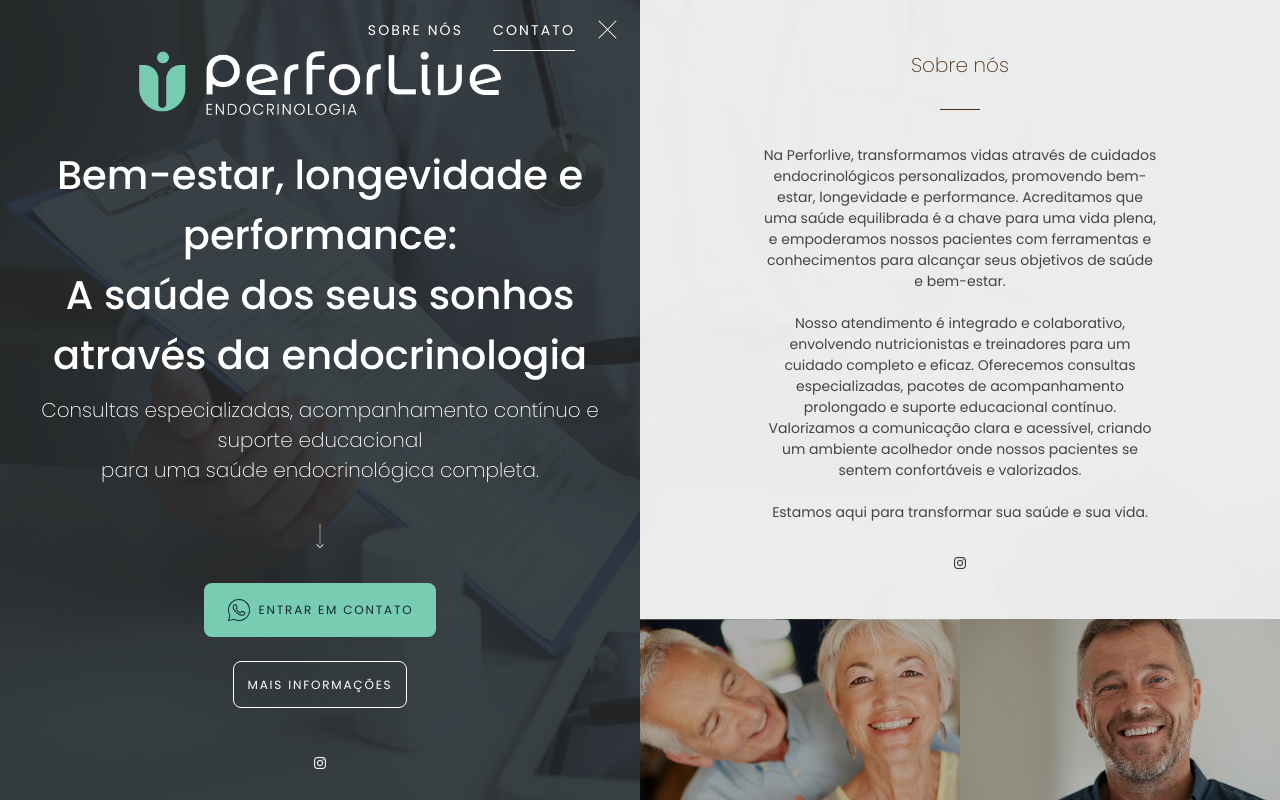
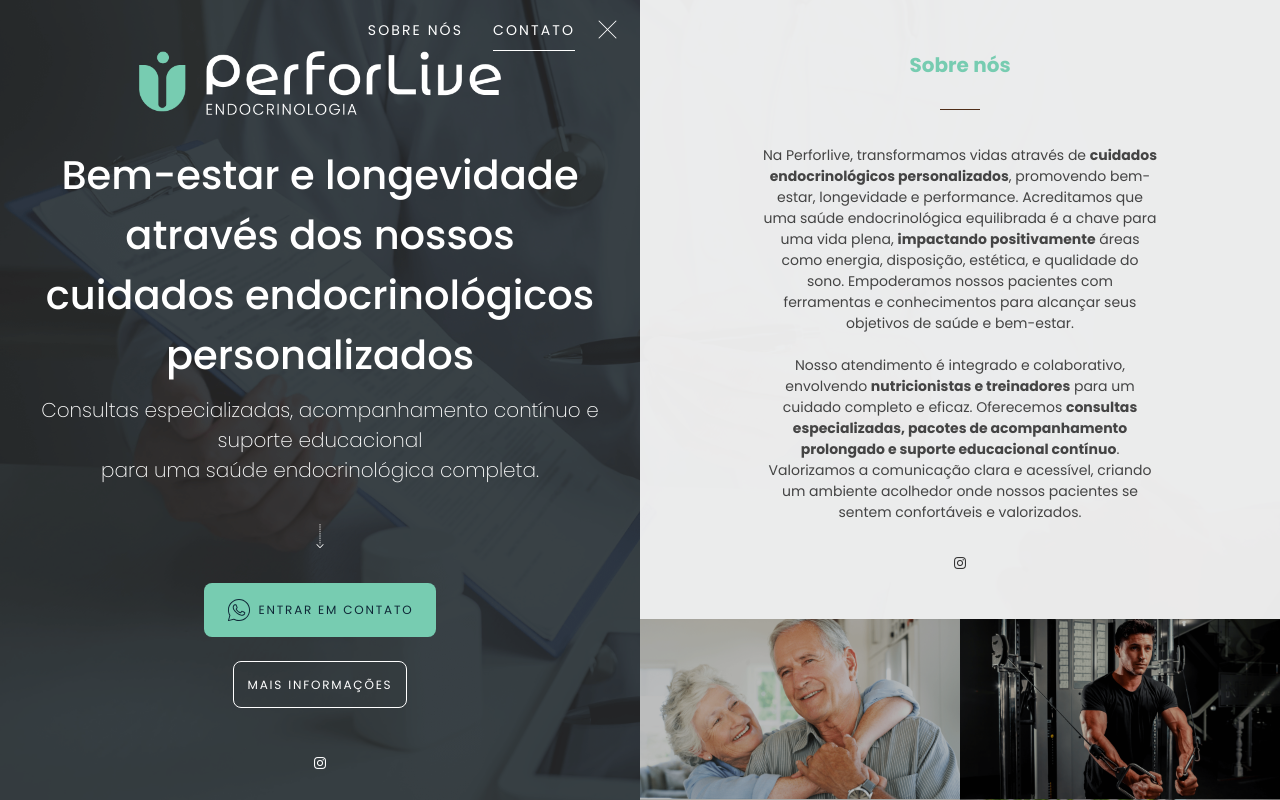
Before and after one commit to lucasrcorreia23/perforlive, a plain HTML site: page index.html in a window 1280 px wide. Both pictures are taken after a click on the button 1247 px from the left and 31 px from the top of the page. Shown: the top 800 px of the page. Drawn offline with Linux system fonts and the light colour scheme; a web font is replaced by a local one.

Commit message:
ajustes feitos

```diff
--- a/index.html
+++ b/index.html
@@ -228,8 +228,7 @@
 
             <div class="p-t-b-15">
               <!-- Headline & Description -->
-              <h1>Bem-estar, longevidade e performance:<br>
-                A saúde dos seus sonhos através da endocrinologia
+              <h1>Bem-estar e longevidade através dos nossos<br> cuidados endocrinológicos personalizados
                 </h1>
 
               <h3>Consultas especializadas, acompanhamento contínuo e suporte educacional <br>para uma saúde endocrinológica completa.<br>
@@ -286,17 +285,18 @@
 
               <!-- Headline -->
               <div class="wrap-line border-dark">
-                <h3 style="color:#4E2D18"><span class="font-weight-200">Sobre</span> nós</h3>
+                <h3 style="color:#77ccb1"><strong class="font-weight-500">Sobre nós</h3></strong>
               </div>
               <!-- /End Headline -->
 
               <!-- Description -->
               <div class="p-t-b-15  text-grey">
-                <p>Na Perforlive, transformamos vidas através de cuidados endocrinológicos personalizados, promovendo bem-estar, longevidade e performance. Acreditamos que uma saúde equilibrada é a chave para uma vida plena, e empoderamos nossos pacientes com ferramentas e conhecimentos para alcançar seus objetivos de saúde e bem-estar. <br><br>
+                <p>Na Perforlive, transformamos vidas através de <strong>cuidados endocrinológicos personalizados</strong>, promovendo bem-estar, longevidade e performance. Acreditamos que uma saúde endocrinológica equilibrada é a chave para uma vida plena, <strong>impactando positivamente</strong> áreas como energia, disposição, estética, e qualidade do sono. Empoderamos nossos pacientes com ferramentas e conhecimentos para alcançar seus objetivos de saúde e bem-estar.
+                  <br><br>
 
-                  Nosso atendimento é integrado e colaborativo, envolvendo nutricionistas e treinadores para um cuidado completo e eficaz. Oferecemos consultas especializadas, pacotes de acompanhamento prolongado e suporte educacional contínuo. Valorizamos a comunicação clara e acessível, criando um ambiente acolhedor onde nossos pacientes se sentem confortáveis e valorizados.<br><br>
+                  Nosso atendimento é integrado e colaborativo, envolvendo <strong>nutricionistas e treinadores</strong> para um cuidado completo e eficaz. Oferecemos <strong>consultas especializadas, pacotes de acompanhamento prolongado e suporte educacional contínuo</strong>. Valorizamos a comunicação clara e acessível, criando um ambiente acolhedor onde nossos pacientes se sentem confortáveis e valorizados.
 
-                  Estamos aqui para transformar sua saúde e sua vida.</p>
+                  </p>
               </div>
               <!-- /End Description -->
 
@@ -317,9 +317,9 @@
           <div class="gallery row no-gutters p-t-b-30">
              <!-- Image 3 -->
              <figure class="col-xs-6 img-hover-effect">
-              <a href="images/longevidade.jpg"
+              <a href="images/longevidade.png"
                  data-size="900x600">
-                <img class="img-responsive" src="images/longevidade.jpg"
+                <img class="img-responsive" src="images/longevidade.png"
                      alt="Image description"/>
               </a>
 
@@ -331,9 +331,9 @@
 
             <!-- Image 4 -->
             <figure class="col-xs-6 img-hover-effect">
-              <a href="images/estetica.jpg"
+              <a href="images/estetica.png"
                  data-size="900x600">
-                <img class="img-responsive" src="images/estetica.jpg"
+                <img class="img-responsive" src="images/estetica.png"
                      alt="Image description"/>
               </a>
               <span class="img-title">Estética</span>
@@ -344,9 +344,9 @@
 
             <!-- Image 1 -->
             <figure class="col-xs-6 img-hover-effect">
-              <a href="images/reposicao.jpg"
+              <a href="images/reposicao.png"
                  data-size="900x600">
-                <img class="img-responsive" src="images/reposicao.jpg"
+                <img class="img-responsive" src="images/reposicao.png"
                      alt="Image description"/>
               </a>
 
@@ -358,9 +358,9 @@
 
             <!-- Image 2 -->
             <figure class="col-xs-6 img-hover-effect">
-              <a href="images/vida.jpg"
+              <a href="images/vida.png"
                  data-size="900x600">
-                <img class="img-responsive" src="images/vida.jpg"
+                <img class="img-responsive" src="images/vida.png"
                      alt="Image description"/>
               </a>
 
```
Also changed, not shown: images/estetica.png (added), images/longevidade.png (added), images/reposicao.png (added), images/vida.png (added).
